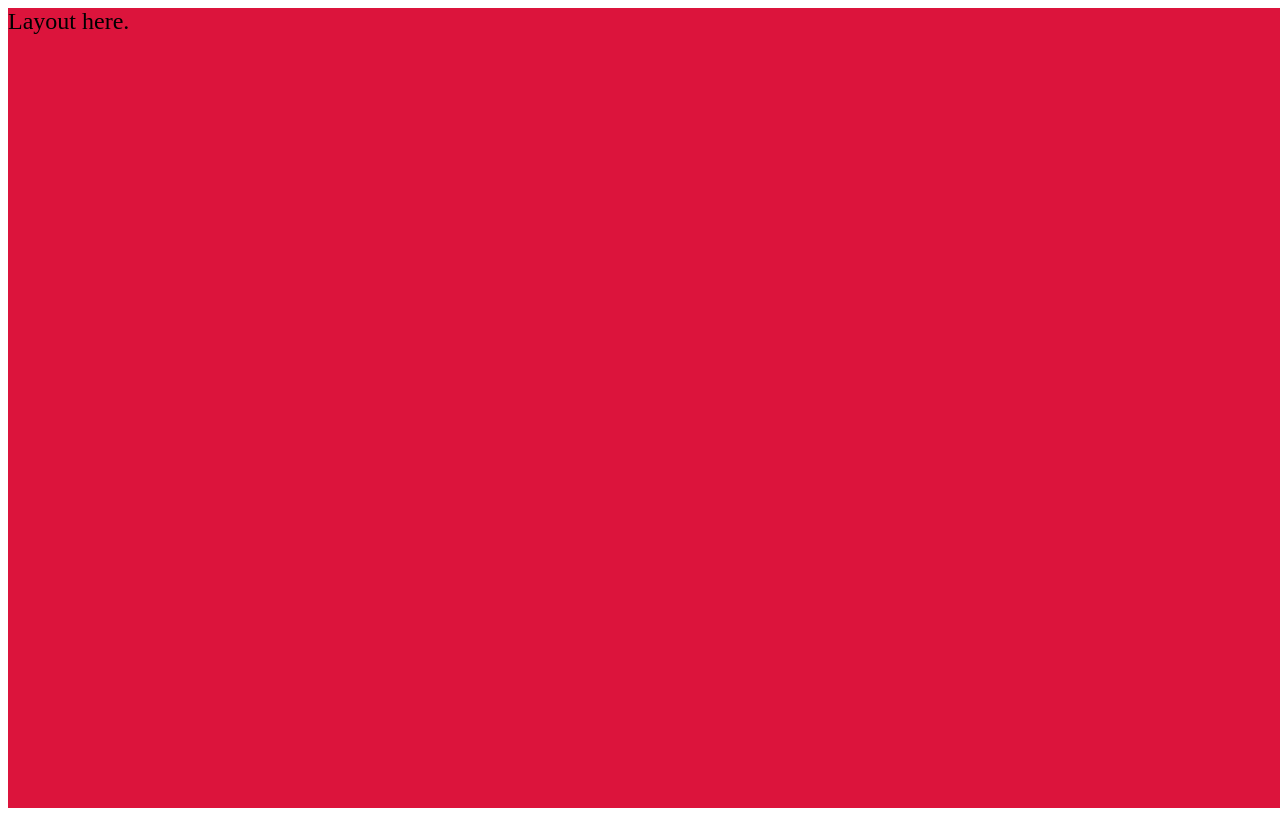
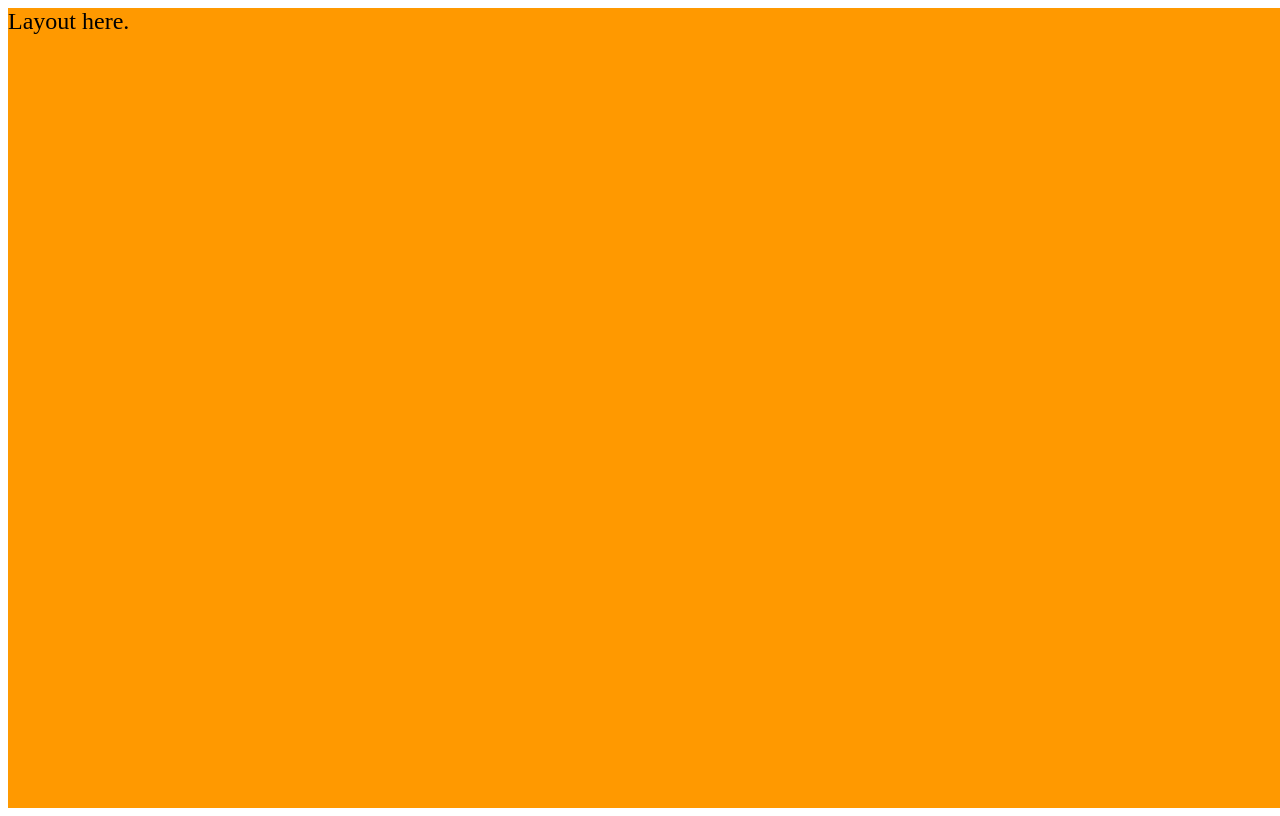
Before and after one commit to anthonyaoun23/navbars-sass, a website: page scssdevenv/index.html in a window 1280 px wide. Drawn offline with Linux system fonts and the light colour scheme.

Commit message:
add watcher

```diff
--- a/scssdevenv/package.json
+++ b/scssdevenv/package.json
@@ -9,7 +9,7 @@
   },
   "scripts": {
     "test": "echo \"Error: no test specified\" && exit 1",
-    "sass": "node-sass sass/main.scss css/main.css"
+    "sass": "node-sass sass/main.scss css/main.css -w"
   },
   "author": "",
   "license": "ISC"
--- a/scssdevenv/sass/main.scss
+++ b/scssdevenv/sass/main.scss
@@ -1,7 +1,13 @@
-.layout {
+$backgroundColor: rgb(255, 153, 0);
+
+@mixin dimensions {
   height: 100vh;
   width: 100vw;
+}
 
-  background: crimson;
+.layout {
+  @include dimensions;
+
+  background: $backgroundColor;
   font-size: 24px;
 }
```
Also changed, not shown: scssdevenv/css/main.css.
